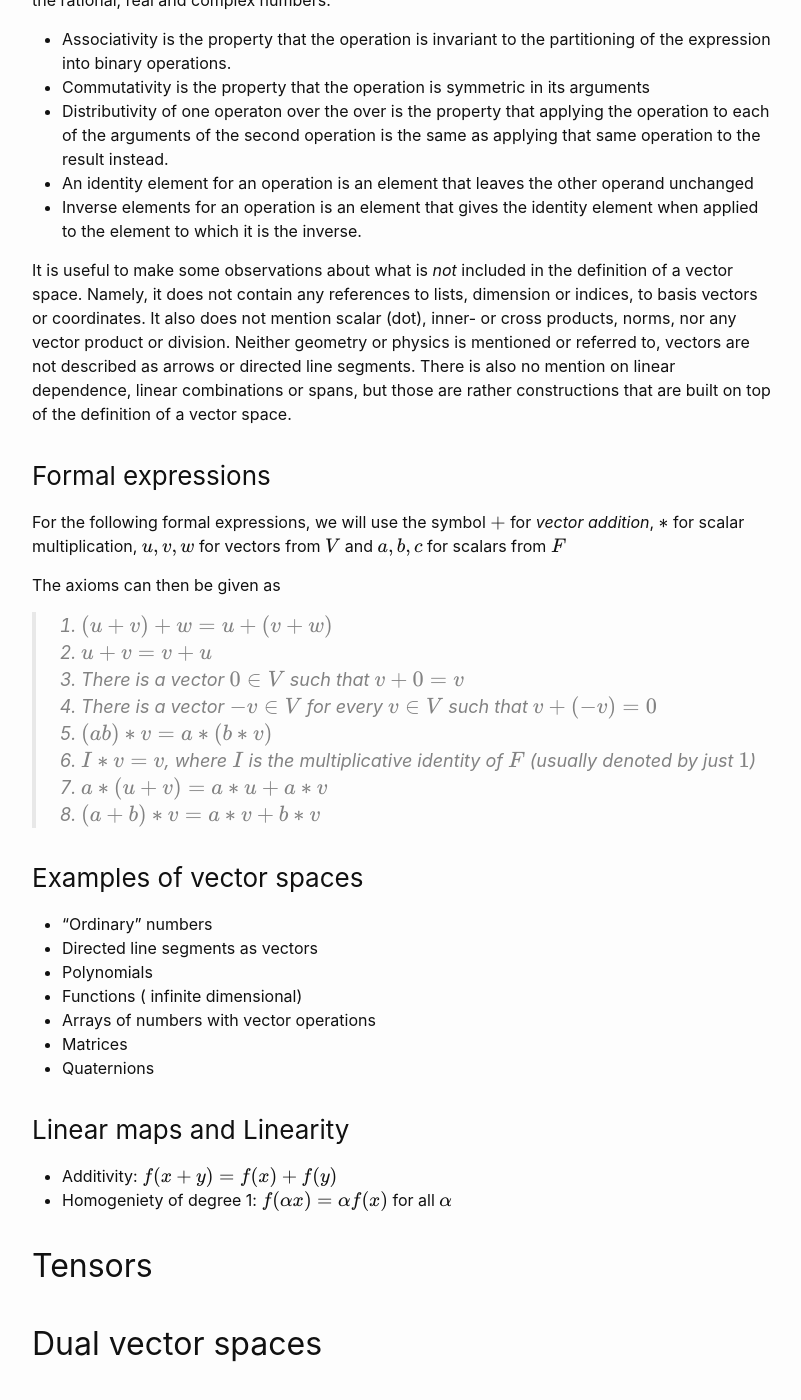
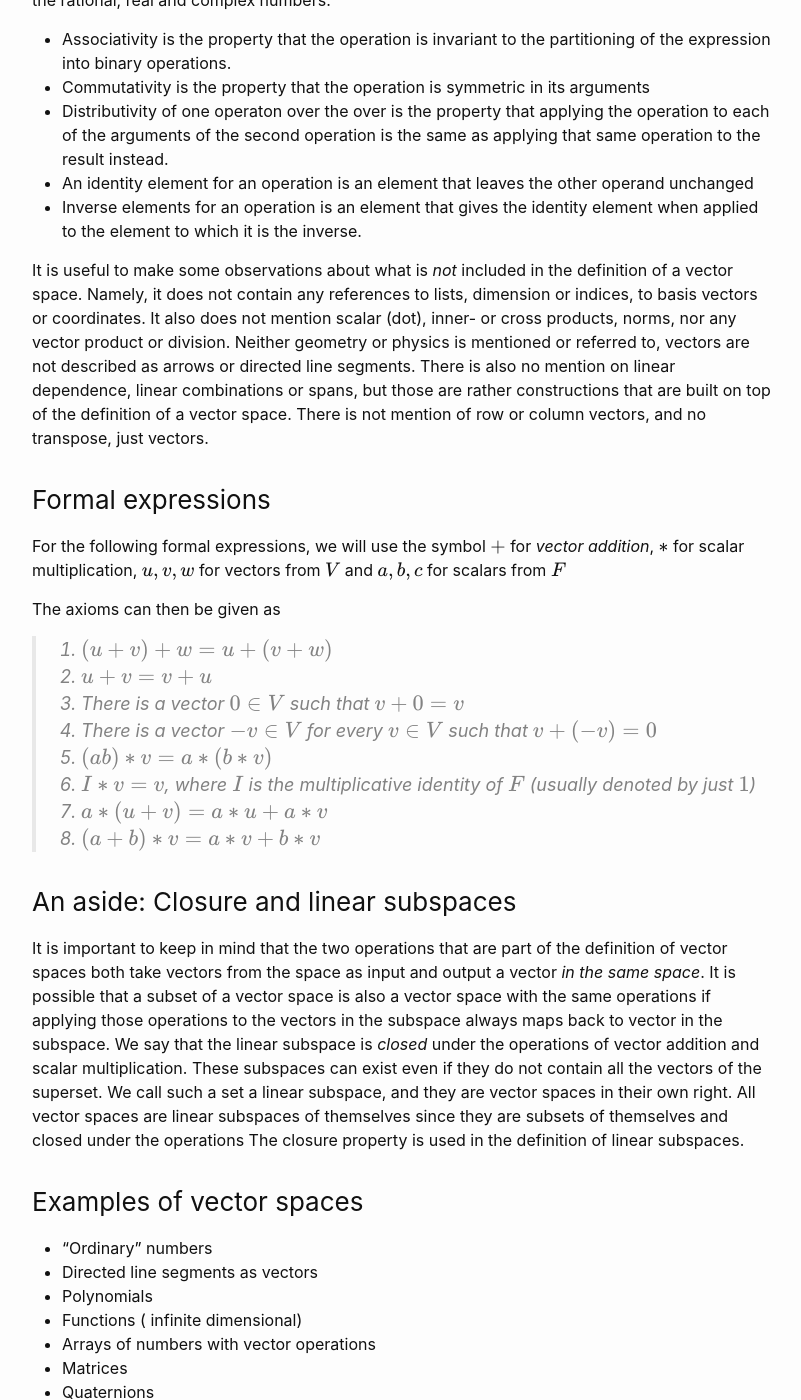
Before and after one commit to torgeiba/torgeiba.github.io, a Jekyll site: the page built from _posts/2022-09-17-vectors-and-tensors.md, in a window 1280 px wide and 1400 px high, scrolled down 1863 px. Shown: the whole window, without its empty margins (238-1039 px from the left). Built offline with Jekyll 4.4.1, drawn with Linux system fonts in a browser that asks for light colours; our own code applies the rules of GitHub Pages for plain Markdown files; formulas are drawn with MathJax 3; some of the changed text lies outside the part shown.

Commit message:
Update 2022-09-17-vectors-and-tensors.md

```diff
--- a/_posts/2022-09-17-vectors-and-tensors.md
+++ b/_posts/2022-09-17-vectors-and-tensors.md
@@ -69,6 +69,7 @@ Namely, it does not contain any references to lists, dimension or indices,
 to basis vectors or coordinates. It also does not mention scalar (dot), inner- or cross products, norms, nor any vector product or division.
 Neither geometry or physics is mentioned or referred to, vectors are not described as arrows or directed line segments.
 There is also no mention on linear dependence, linear combinations or spans, but those are rather constructions that are built on top of the definition of a vector space.
+There is not mention of row or column vectors, and no transpose, just vectors.
 
 ### Formal expressions
 
@@ -86,6 +87,17 @@ The axioms can then be given as
 > 7. $a * (u + v) = a * u + a * v$
 > 8. $(a + b) * v = a * v + b * v$
 
+### An aside: Closure and linear subspaces
+
+It is important to keep in mind that the two operations that are part of the definition of vector spaces both take vectors from the space as input and
+output a vector *in the same space*. It is possible that a subset of a vector space is also a vector space with the same operations if applying those operations
+to the vectors in the subspace always maps back to vector in the subspace.
+We say that the linear subspace is *closed* under the operations of vector addition and scalar multiplication.
+These subspaces can exist even if they do not contain all the vectors of the superset.
+We call such a set a linear subspace, and they are vector spaces in their own right.
+All vector spaces are linear subspaces of themselves since they are subsets of themselves and closed under the operations
+The closure property is used in the definition of linear subspaces.
+
 ### Examples of vector spaces
 
 - "Ordinary" numbers
@@ -96,14 +108,23 @@ The axioms can then be given as
 - Matrices
 - Quaternions
 
+### Linear maps and Linearity
 
-### Linear maps and Linearity
+The operations that are used in the definition of vectorspaces are exactly the ones used in the definition of linearity
 
 - Additivity: $f(x + y) = f(x) + f(y)$
 - Homogeniety of degree 1: $f(\alpha x) = \alpha f(x)$ for all $\alpha$
 
+### Dual vector spaces
+
 ## Tensors
 
-## Dual vector spaces
+### Bilinearity and multilinearity
 
-## The tensor product of vector spaces
+### The tensor product of vector spaces
+
+
+
+
+
+###
```
